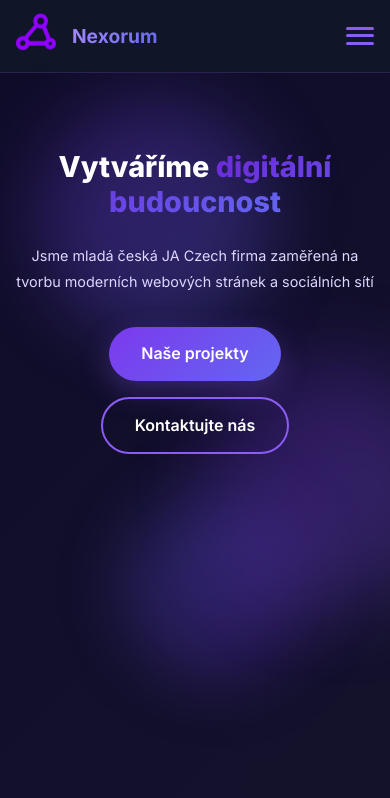
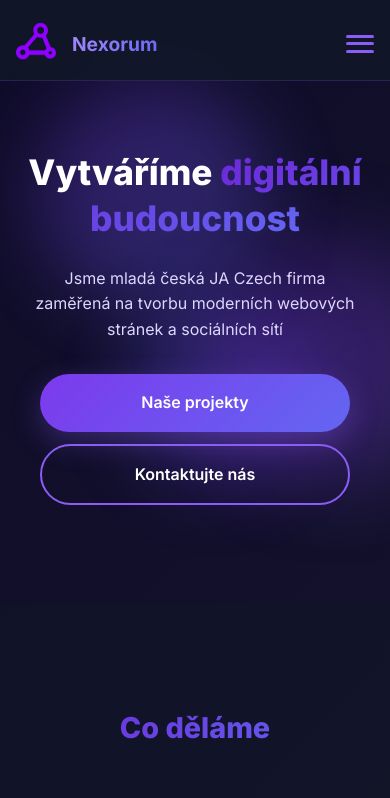
Before and after one commit to cavalinho-xdd/Nexorum-web-page, a React (Vite) app: page / in a window 390 px wide. Shown: the top 798 px of the page. Built offline with nearby package versions, Linux system fonts and the light colour scheme.

Commit message:
Refactor CSS for responsive design improvements

```diff
--- a/src/App.css
+++ b/src/App.css
@@ -764,10 +764,6 @@ textarea.form-input {
 
 .light-mode .nav a.active {
   color: var(--purple-700);
-  background: transparent !important; /* VYNUTIT průhlednost */
-  box-shadow: none !important;        /* Zrušit stíny */
-  border: none !important;            /* Zrušit rámečky */
-  padding: 0 !important;
 }
 
 .light-mode .hero-subtitle,
@@ -863,6 +859,12 @@ textarea.form-input {
   background: var(--purple-700);
 }
 
+@media (max-width: 768px) {
+  .light-mode .nav {
+    background: rgba(255, 255, 255, 0.95);
+    backdrop-filter: blur(20px);
+  }
+}
 
 .light-mode .blob-1 {
   background: linear-gradient(135deg, var(--purple-400), var(--indigo-600));
@@ -915,10 +917,11 @@ textarea.form-input {
     position: fixed;
     top: 0;
     right: -100%;
-    height: 100vh;
-    width: 250px;
+    height: 100dvh;
+    width: 100%;
+    max-width: 100%;
     background: rgba(17, 24, 39, 0.98);
-    backdrop-filter: blur(10px);
+    backdrop-filter: blur(20px);
     flex-direction: column;
     align-items: center;
     justify-content: center;
@@ -926,6 +929,8 @@ textarea.form-input {
     transition: right 0.3s ease;
     border-left: 1px solid rgba(139, 92, 246, 0.2);
     z-index: 1000;
+    padding-top: max(2rem, env(safe-area-inset-top));
+    padding-bottom: max(2rem, env(safe-area-inset-bottom));
   }
 
   .nav.nav-open {
@@ -983,6 +988,7 @@ textarea.form-input {
 @media (max-width: 480px) {
   .header .container {
     padding: 0 1rem;
+    padding-top: max(0.5rem, env(safe-area-inset-top));
   }
 
   .logo {
@@ -992,11 +998,6 @@ textarea.form-input {
 
   .brand-name {
     font-size: 1.2rem;
-  }
-
-  .nav {
-    width: 80%;
-    max-width: 280px;
   }
 
   .hamburger {
@@ -1009,19 +1010,50 @@ textarea.form-input {
   }
 
   .hero-title {
-    font-size: 1.8rem;
+    font-size: 2.2rem;
+    line-height: 1.3;
+    padding: 0 0.5rem;
   }
 
   .hero-subtitle {
-    font-size: 0.9rem;
+    font-size: 1rem;
+    padding: 0 1rem;
+    line-height: 1.6;
+  }
+
+  .hero-buttons {
+    flex-direction: column;
+    width: 100%;
+    padding: 0 1.5rem;
+    gap: 0.75rem;
+  }
+
+  .btn {
+    width: 100%;
+    text-align: center;
+    padding: 1rem 2rem;
   }
 
   .section-title {
-    font-size: 1.6rem;
+    font-size: 1.8rem;
+    padding: 0 1rem;
+  }
+
+  .section-subtitle {
+    padding: 0 1rem;
   }
 
   .container {
     padding: 0 1rem;
+  }
+
+  .about-card,
+  .project-card {
+    padding: 1.5rem;
+  }
+
+  .contact-grid {
+    padding: 0 0.5rem;
   }
 }
 
@@ -1036,6 +1068,17 @@ section:not(.logo-loop) {
   min-height: 100vh;
 }
 
+@media (max-width: 768px) {
+  html {
+    scroll-snap-type: none;
+  }
+
+  section:not(.logo-loop) {
+    scroll-snap-align: none;
+    min-height: auto;
+  }
+}
+
 .footer {
   min-height: auto;
   scroll-snap-align: none;
```
